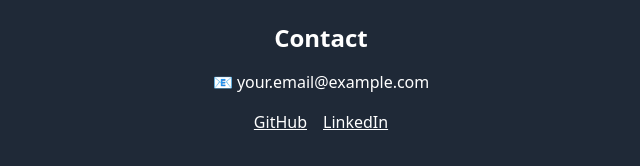
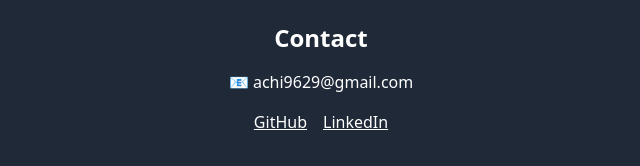
Before and after one commit to achi9629/achitya29.github.io, a plain HTML site: page index.html in a window 1280 px wide. Shown: the part 2030-2196 px from the top of the page, 319-959 px from the left. Drawn offline with nearby package versions, Linux system fonts and the light colour scheme.

Commit message:
Update index.html

```diff
--- a/index.html
+++ b/index.html
@@ -78,7 +78,7 @@
   <!-- Contact -->
   <section class="py-16 bg-gray-800 text-white text-center">
     <h2 class="text-2xl font-semibold mb-4">Contact</h2>
-    <p class="mb-4">📧 your.email@example.com</p>
+    <p class="mb-4">📧 achi9629@gmail.com</p>
     <div class="flex justify-center gap-4">
       <a href="https://github.com/yourusername" class="underline">GitHub</a>
       <a href="https://linkedin.com/in/yourusername" class="underline">LinkedIn</a>
```
